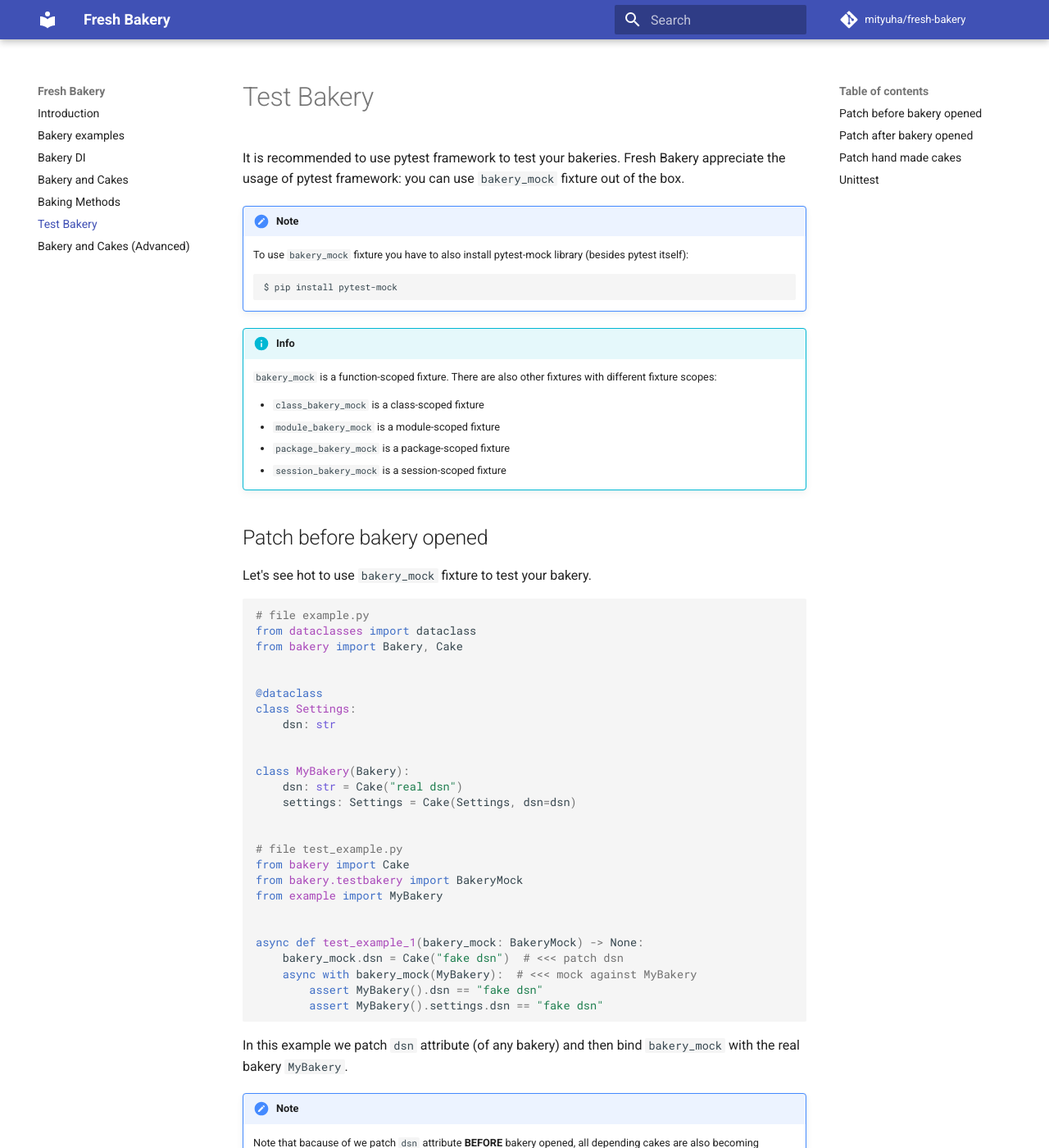
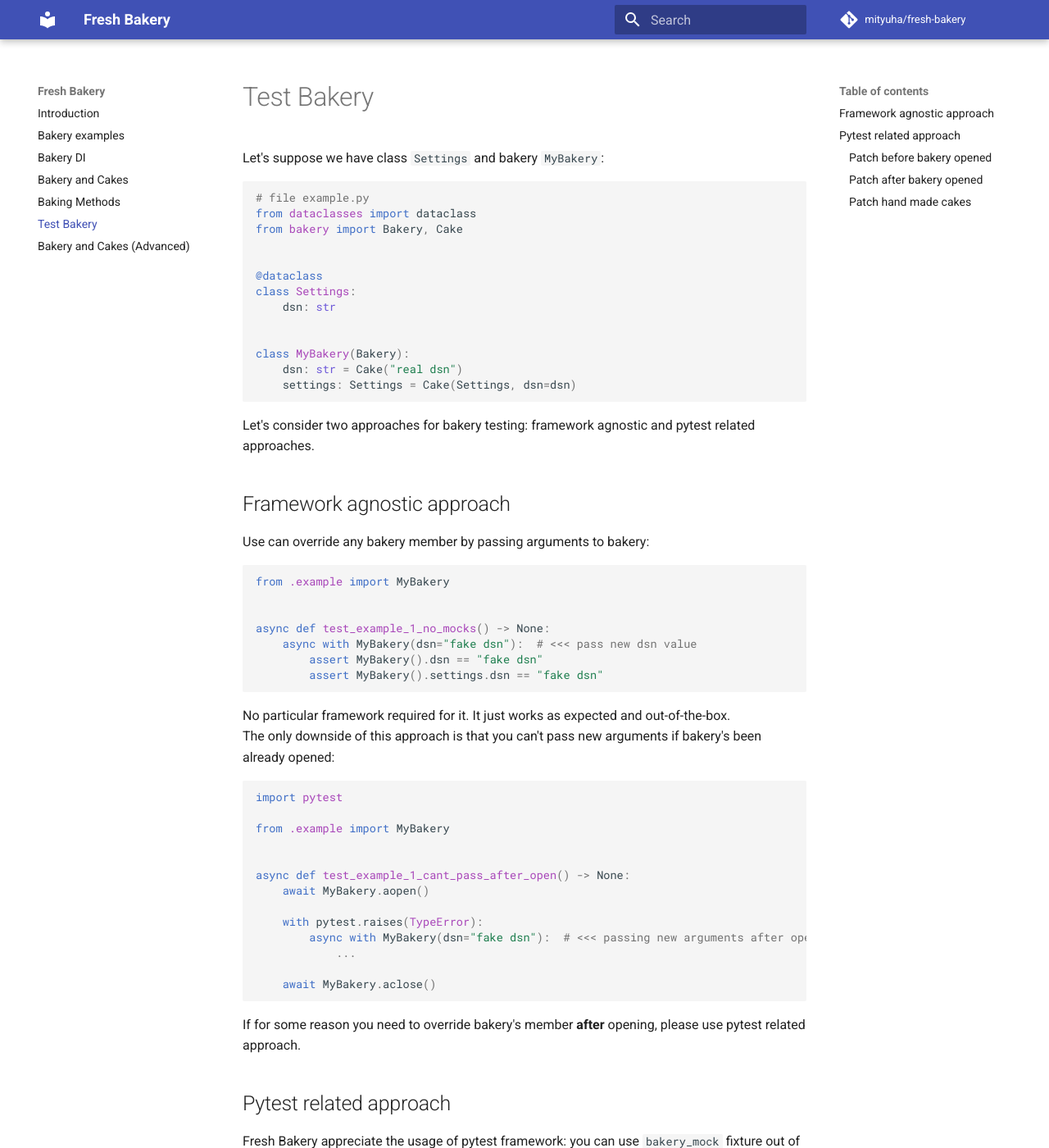
Before and after one commit to Mityuha/fresh-bakery, an MkDocs documentation site: the page built from docs/test_bakery.md, in a window 1280 px wide and 1400 px high. Shown: the whole window at 82% size. Built offline with MkDocs 1.6.1 and Material for MkDocs 9.7.7, drawn with Linux system fonts in a browser that asks for light colours; comment, search, counter and statistics services are not loaded; some of the changed text lies outside the part shown.

Commit message:
fix bakery_mock docs and tests

````diff
--- a/docs/test_bakery.md
+++ b/docs/test_bakery.md
@@ -1,5 +1,54 @@
 # Test Bakery
-It is recommended to use pytest framework to test your bakeries. Fresh Bakery appreciate the usage of pytest framework: you can use `bakery_mock` fixture out of the box.
+Let's suppose we have class `Settings` and bakery `MyBakery`:
+```python
+# file example.py
+from dataclasses import dataclass
+from bakery import Bakery, Cake
+
+
+@dataclass
+class Settings:
+    dsn: str
+
+
+class MyBakery(Bakery):
+    dsn: str = Cake("real dsn")
+    settings: Settings = Cake(Settings, dsn=dsn)
+```
+Let's consider two approaches for bakery testing: framework agnostic and pytest related approaches.
+
+## Framework agnostic approach
+Use can override any bakery member by passing arguments to bakery:
+```python
+from .example import MyBakery
+
+
+async def test_example_1_no_mocks() -> None:
+    async with MyBakery(dsn="fake dsn"):  # <<< pass new dsn value
+        assert MyBakery().dsn == "fake dsn"
+        assert MyBakery().settings.dsn == "fake dsn"
+```
+No particular framework required for it. It just works as expected and out-of-the-box.
+The only downside of this approach is that you can't pass new arguments if bakery's been already opened:
+```python
+import pytest
+
+from .example import MyBakery
+
+
+async def test_example_1_cant_pass_after_open() -> None:
+    await MyBakery.aopen()
+
+    with pytest.raises(TypeError):
+        async with MyBakery(dsn="fake dsn"):  # <<< passing new arguments after open is prohibited
+            ...
+
+    await MyBakery.aclose()
+```
+If for some reason you need to override bakery's member **after** opening, please use pytest related approach.
+
+## Pytest related approach
+Fresh Bakery appreciate the usage of pytest framework: you can use `bakery_mock` fixture out of the box.
 
 !!! note
     To use `bakery_mock` fixture you have to also install pytest-mock library (besides pytest itself):
@@ -15,28 +64,14 @@
     - `package_bakery_mock` is a package-scoped fixture
     - `session_bakery_mock` is a session-scoped fixture
 
-## Patch before bakery opened
-Let's see hot to use `bakery_mock` fixture to test your bakery.
+### Patch before bakery opened
+Let's see how to use `bakery_mock` fixture to test your bakery.
 ```python
-# file example.py
-from dataclasses import dataclass
-from bakery import Bakery, Cake
-
-
-@dataclass
-class Settings:
-    dsn: str
-
-
-class MyBakery(Bakery):
-    dsn: str = Cake("real dsn")
-    settings: Settings = Cake(Settings, dsn=dsn)
-
-
 # file test_example.py
 from bakery import Cake
 from bakery.testbakery import BakeryMock
-from example import MyBakery
+
+from .example import MyBakery
 
 
 async def test_example_1(bakery_mock: BakeryMock) -> None:
@@ -50,11 +85,15 @@
 !!! note
     Note that bacause of we patch `dsn` attribute **BEFORE** bakery opened, all depending cakes are also becoming patched. In the example above `settings` cake are also patched with fake dsn.
 
-## Patch after bakery opened
+### Patch after bakery opened
 You could also patch attributes **after** bakery was opened. But you should realize that the cake patched is the only thing that will be patched.
 
 ```python
 # file test_example.py
+from bakery import Cake
+from bakery.testbakery import BakeryMock
+
+from .example import MyBakery
 
 
 async def test_example_2(bakery_mock: BakeryMock) -> None:
@@ -67,13 +106,16 @@
 
     await MyBakery.aclose()  # close anywhere
 ```
-Note that unlike the `test_example_1` example, in the `test_example_2` we patch `MyBakery` bakery after the bakery is opened. It means, that cake `settings` is already baked and its `.dsn` value is `"real dsn"`.
+Note that unlike the `test_example_1` example, in the `test_example_2` we patch `MyBakery` bakery **after** the bakery is opened. It means the cake `settings` is already baked and its `.dsn` value is `"real dsn"`.
 
-## Patch hand made cakes
+### Patch hand made cakes
 Hand made cakes are also supported:
 ```python
 # file test_example.py
-from bakery import hand_made, BakingMethod
+from bakery import Bakery, BakingMethod, Cake, hand_made
+from bakery.testbakery import BakeryMock
+
+from .example import MyBakery
 
 
 async def test_example_3(bakery_mock: BakeryMock) -> None:
@@ -84,7 +126,3 @@
     async with bakery_mock(MyBakery):
         assert MyBakery().settings is list
 ```
-
-## Unittest
-You surely could patch the whole cakes with the unittest. All cake's dependencies patching may be a little bit tricky. But don't give up and continue experimenting.
-Or just move to pytest ;)
````
Also changed, not shown: 1 other file.
